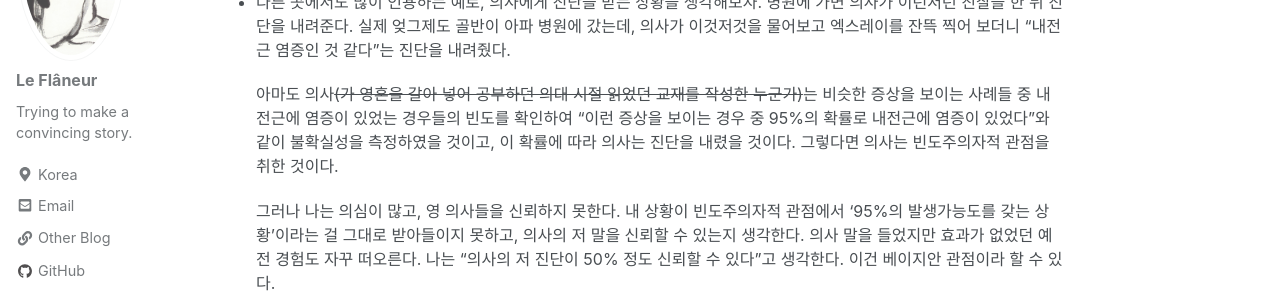
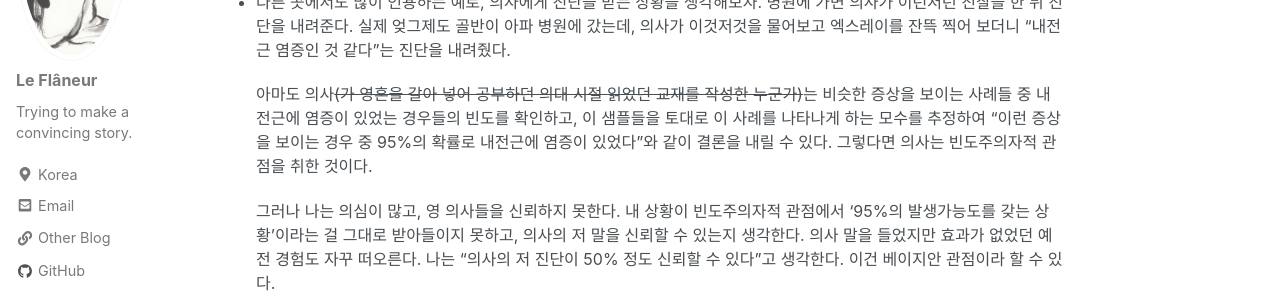
Before and after one commit to jisang0814/vitaflaneur.github.io, a Jekyll site: the page built from _posts/2019-05-03-bayesian-vs-frequentist-in-ml.md, in a window 1280 px wide and 1400 px high, scrolled down 1029 px. Shown: the part 176-476 px from the top of the window. Built offline with Jekyll 4.4.1, drawn with Linux system fonts in a browser that asks for light colours; nearby versions of some CDN libraries; formulas are drawn with MathJax 3; comment, search, counter and statistics services are not loaded; some of the changed text lies outside the part shown.

Commit message:
Update 2019-05-03-bayesian-vs-frequentist-in-ml.md

```diff
--- a/_posts/2019-05-03-bayesian-vs-frequentist-in-ml.md
+++ b/_posts/2019-05-03-bayesian-vs-frequentist-in-ml.md
@@ -39,7 +40,7 @@
 
 - 다른 곳에서도 많이 인용하는 예로, 의사에게 진단을 받는 상황을 생각해보자. 병원에 가면 의사가 이런저런 진찰을 한 뒤 진단을 내려준다. 실제 엊그제도 골반이 아파 병원에 갔는데, 의사가 이것저것을 물어보고 엑스레이를 잔뜩 찍어 보더니 "내전근 염증인 것 같다"는 진단을 내려줬다.
 
-  아마도 의사~~(가 영혼을 갈아 넣어 공부하던 의대 시절 읽었던 교재를 작성한 누군가)~~는 비슷한 증상을 보이는 사례들 중 내전근에 염증이 있었는 경우들의 빈도를 확인하여 "이런 증상을 보이는 경우 중 95%의 확률로 내전근에 염증이 있었다"와 같이 불확실성을 측정하였을 것이고, 이 확률에 따라 의사는 진단을 내렸을 것이다. 그렇다면 의사는 빈도주의자적 관점을 취한 것이다.
+  아마도 의사~~(가 영혼을 갈아 넣어 공부하던 의대 시절 읽었던 교재를 작성한 누군가)~~는 비슷한 증상을 보이는 사례들 중 내전근에 염증이 있었는 경우들의 빈도를 확인하고, 이 샘플들을 토대로 이 사례를 나타나게 하는 모수를 추정하여 "이런 증상을 보이는 경우 중 95%의 확률로 내전근에 염증이 있었다"와 같이 결론을 내릴 수 있다. 그렇다면 의사는 빈도주의자적 관점을 취한 것이다.
 
   그러나 나는 의심이 많고, 영 의사들을 신뢰하지 못한다. 내 상황이 빈도주의자적 관점에서 '95%의 발생가능도를 갖는 상황'이라는 걸 그대로 받아들이지 못하고, 의사의 저 말을 신뢰할 수 있는지 생각한다. 의사 말을 들었지만 효과가 없었던 예전 경험도 자꾸 떠오른다. 나는 "의사의 저 진단이 50% 정도 신뢰할 수 있다"고 생각한다. 이건 베이지안 관점이라 할 수 있다.
 
@@ -79,7 +80,7 @@
 
 #### - 베이지안
 
-- 베이지안 관점에서는 point estimator로서 사후확률의 최빈값(mode)을 이용하는 maximum a posteriori (MAP) 추정을 주로 활용한다. 특징은 다음과 같다.
+- 베이지안 관점에서는 사후확률을 활용하고, 그 중 가장 유명한 것은 모수에 대한 point estimator로서 사후확률의 최빈값(mode)을 이용하는 maximum a posteriori (MAP)
   - 사후확률의 평균이나 중간값을 활용하는 방법도 있지만, MAP 추정을 수행하기 위한 효과적인 알고리즘이 대체로 존재하기 때문에 가장 일반적인 선택이다.
   - Point estimator이기 때문에 uncertainty에 대한 measure가 없고, 때문에 overfitting을 초래할 수 있다.
   - 모드는 일반적으로 분포에서 비전형적인(untypical)한 지점이기 때문에 이를 전체 분포에 대한 요약 지표로 활용하는 것은 기본적인 단점이 있다.
```
Also changed, not shown: other parts of _posts/2019-05-03-bayesian-vs-frequentist-in-ml.md (+1 -0 lines).
